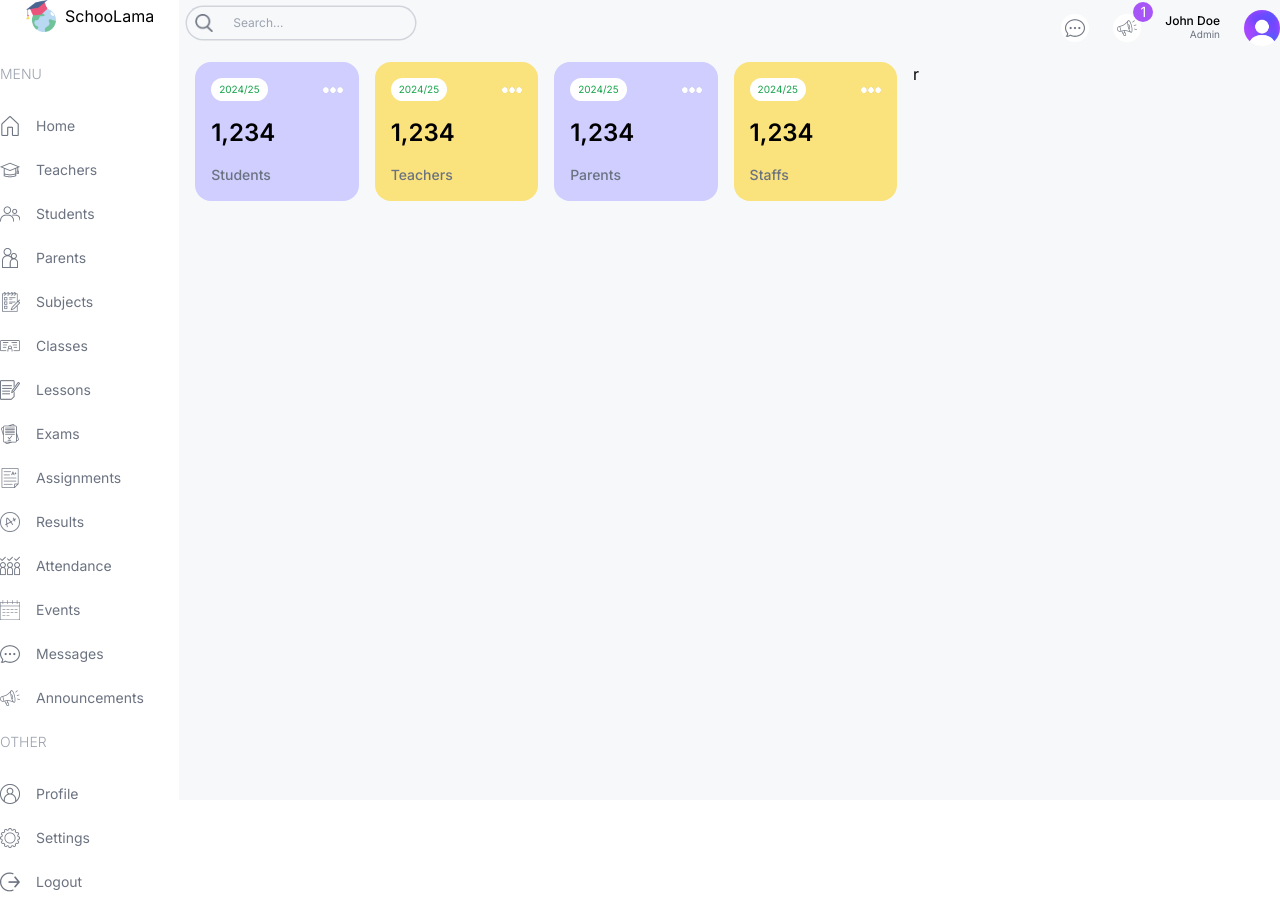
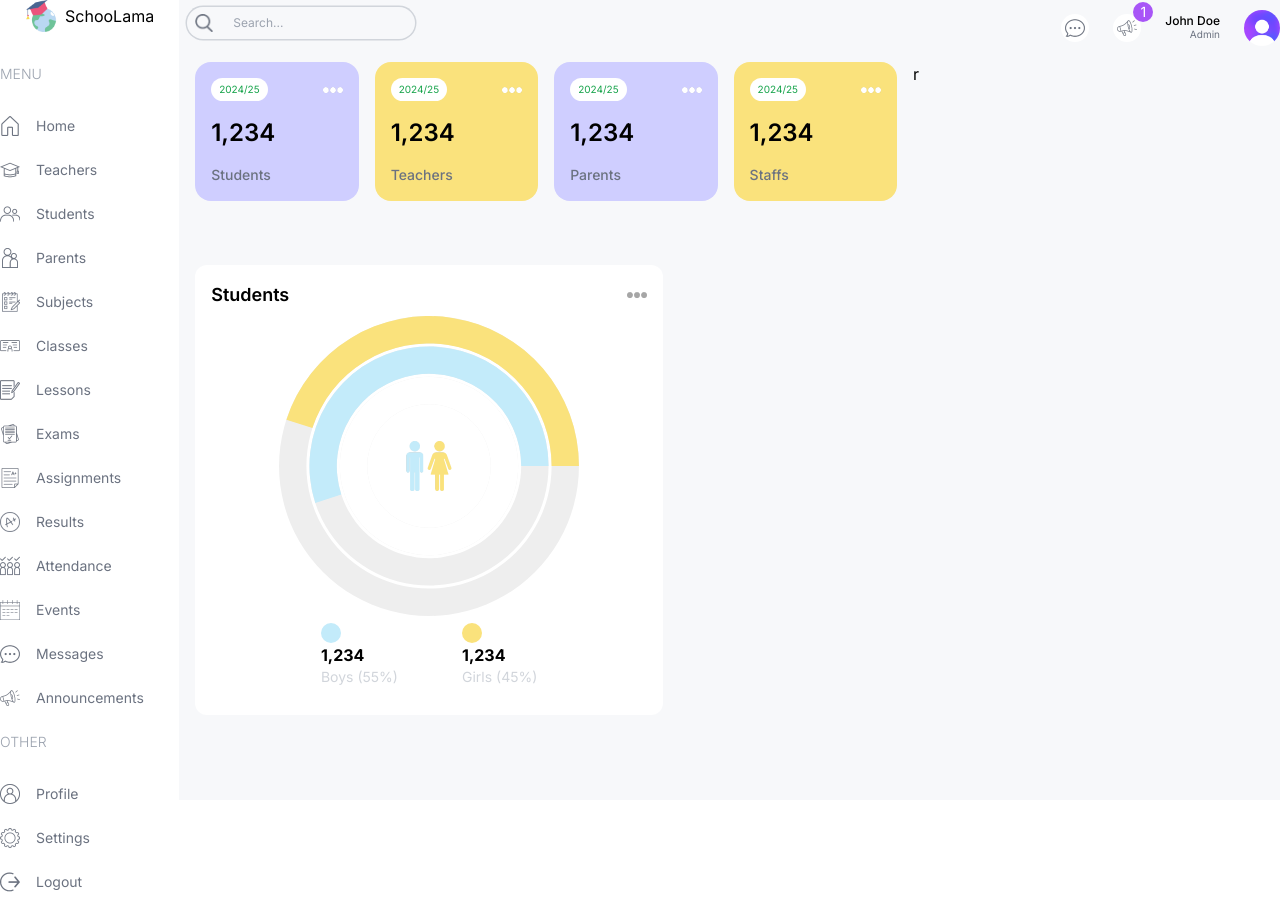
Before and after one commit to tvisha015/School-Management-System-next-js, a Next.js app: page /admin in a window 1280 px wide. Built offline with nearby package versions, Linux system fonts and the light colour scheme.

Commit message:
feat: add CountChart component and integrate it into AdminPage layout

```diff
--- a/src/app/(dashboard)/admin/page.tsx
+++ b/src/app/(dashboard)/admin/page.tsx
@@ -1,3 +1,4 @@
+import CountChart from '@/components/CountChart'
 import UserCard from '@/components/UserCard'
 import React from 'react'
 
@@ -5,7 +6,7 @@
   return (
     <div className='p-4 gap-4 flex flex-col md:flex-row'>
       {/* LEFT */}
-      <div className='w-full lg:w-2/3'>
+      <div className='w-full lg:w-2/3 flex flex-col gap-8'>
         {/* user cards */}
         <div className='flex gap-4 justify-between flex-wrap'>
           <UserCard type='student'/>
@@ -13,6 +14,18 @@
           <UserCard type='parent'/>
           <UserCard type='staff'/>
         </div>
+        {/* MIDDLE CHART */}
+        <div className='flex gap-4 flex-col lg:flex-row'></div>
+          {/* count chart */}
+          <div className='w-full lg:w-2/3 h-[450px]'>
+            <CountChart/>
+          </div>
+          {/* attendance chart */}
+          <div className='w-full lg:w-1/3 h-[450px]'></div>
+        {/* BOTTOM */}
+        <div className=''></div>
+        {/* RIGHT */}
+        <div className=''></div>
       </div>
       {/* RIGHT */}
       <div className='w-full lg:w-1/3'>r</div>
--- /dev/null
+++ b/src/components/CountChart.tsx
@@ -0,0 +1,60 @@
+"use client"
+import Image from 'next/image';
+import React from 'react'
+import { RadialBar, RadialBarChart, ResponsiveContainer } from 'recharts';
+const data = [
+  {
+    name: 'Total',
+    count: 100,
+    fill: 'white',
+  },
+  {
+    name: 'Boys',
+    count: 55,
+    fill: '#C3EBFA',
+  },
+  {
+    name: 'Girls',
+    count: 45,
+    fill: '#FAE27C',
+  },
+];
+
+const CountChart = () => {
+  return (
+      <div className='bg-white rounded-xl w-full h-full p-4'>
+        {/* TITLE */}
+        <div className='flex justify-between items-center'>
+            <h1 className='text-lg font-semibold'>Students</h1>
+            <Image src='/moreDark.png' alt='' width={20} height={20}/>
+        </div>
+        {/* CHART */}
+        <div className='w-full h-[75%] relative'>
+            <ResponsiveContainer>
+                <RadialBarChart cx="50%" cy="50%" innerRadius="40%" outerRadius="100%" barSize={32} data={data}>
+                <RadialBar
+                    background
+                    dataKey="count"
+                />
+                </RadialBarChart>
+            </ResponsiveContainer>
+            <Image src="/MaleFemale.png" alt='' width={50} height={50} className='absolute top-1/2 left-1/2 -translate-x-1/2 -translate-y-1/2'/>
+        </div>
+        {/* BOTTOM */}
+        <div className='flex justify-center gap-16'>
+            <div>
+                <div className='w-5 h-5 bg-[#C3EBFA] rounded-full'></div>
+                <h1 className='font-bold'>1,234</h1>
+                <h2 className='text-sm text-gray-300'>Boys (55%)</h2>
+            </div>
+            <div>
+                <div className='w-5 h-5 bg-[#FAE27C] rounded-full'></div>
+                <h1 className='font-bold'>1,234</h1>
+                <h2 className='text-sm text-gray-300'>Girls (45%)</h2>
+            </div>
+        </div>
+      </div>
+    );
+}
+
+export default CountChart
```
Also changed, not shown: package.json (+5 -4 lines), 1 other file (tests, documents, lock files or other folders).
